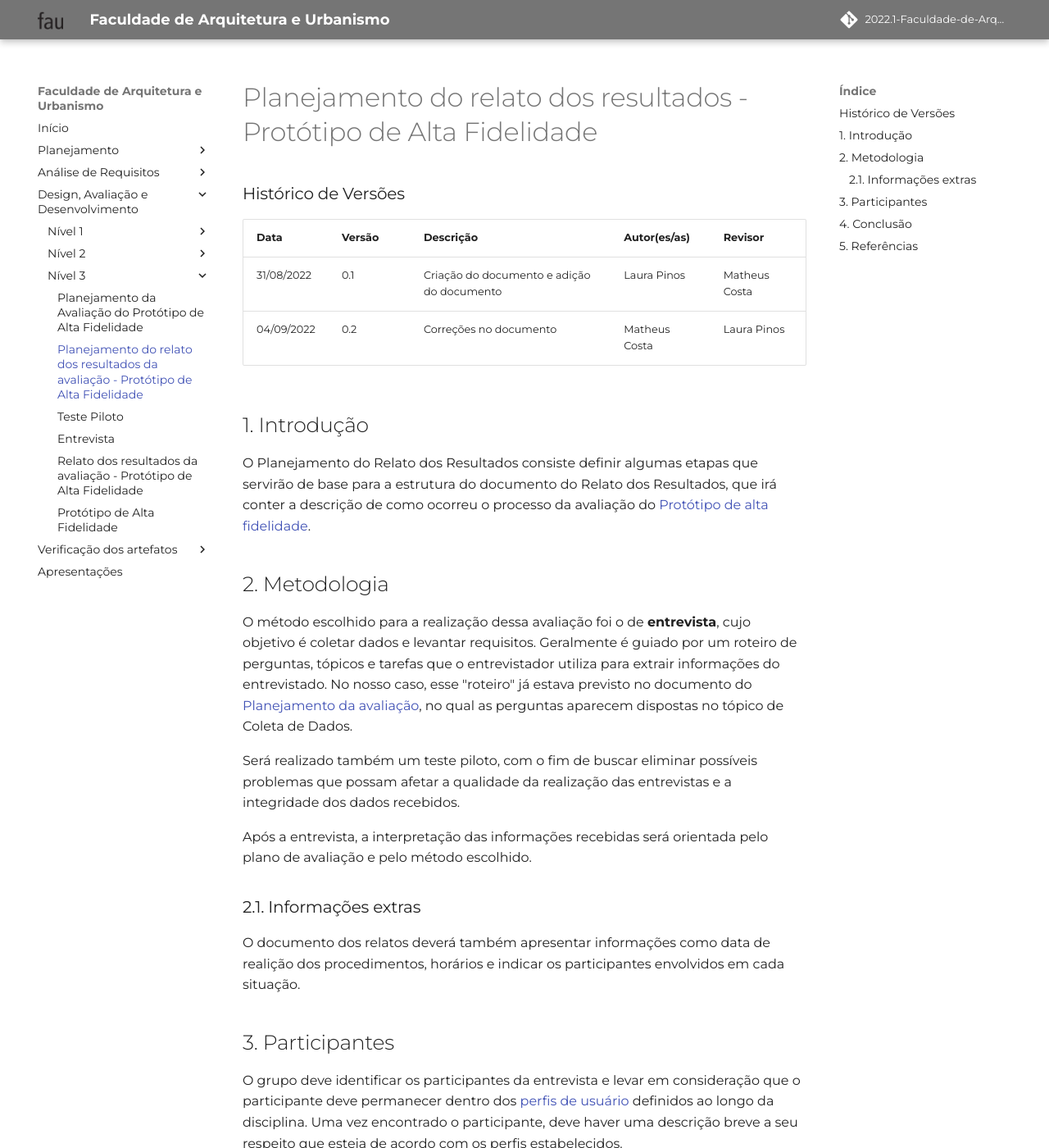
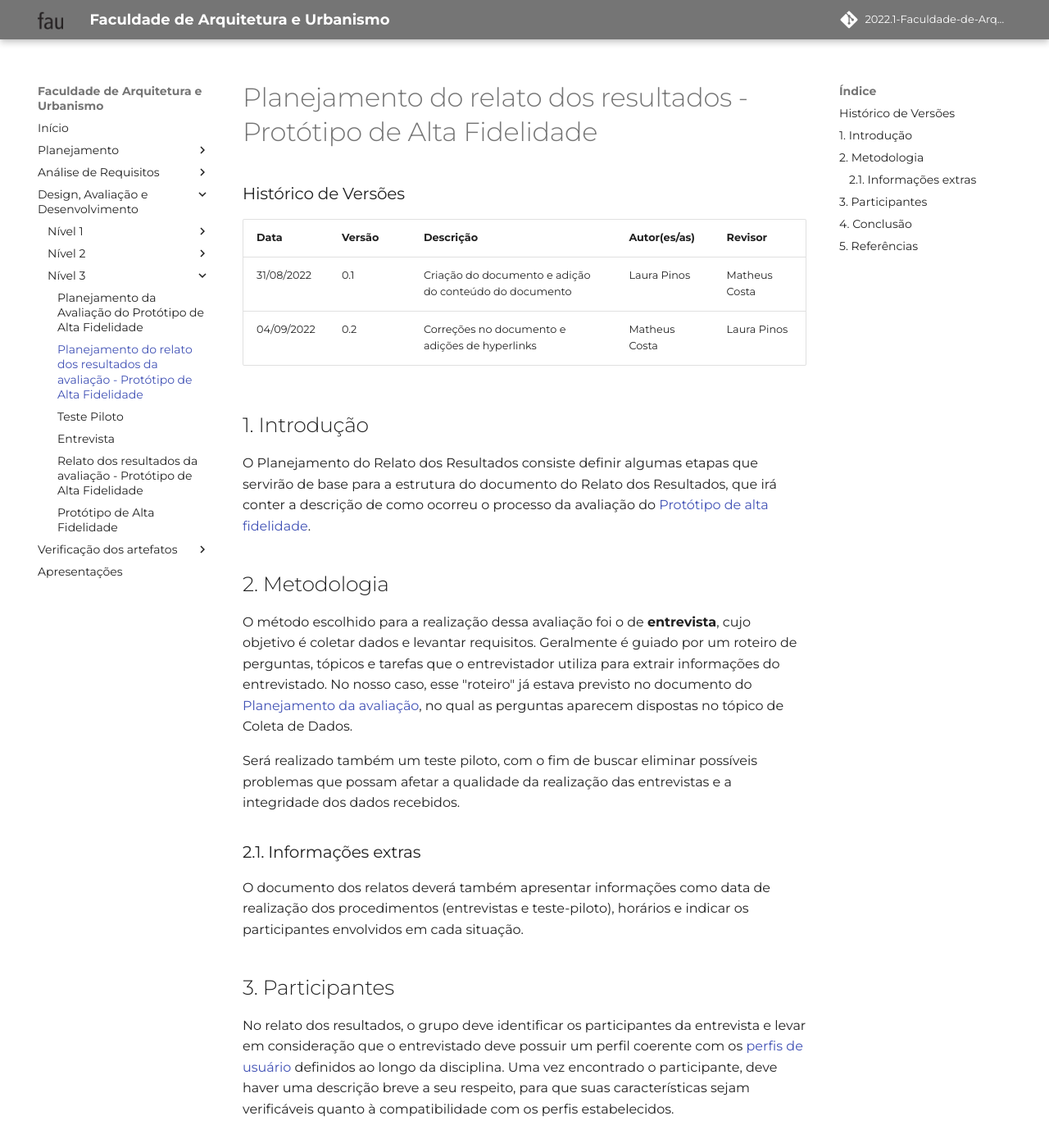
Before and after one commit to Mateusvff/2022.1-Faculdade-de-Arquitetura-e-Urbanismo, an MkDocs documentation site: the page built from docs/designAvalEDesenv/nivel3/planej-relato-result-protot-alta.md, in a window 1280 px wide and 1400 px high. Shown: the whole window at 82% size. Built offline with MkDocs 1.6.1 and Material for MkDocs 9.7.7, drawn with Linux system fonts in a browser that asks for light colours; some web fonts are replaced; comment, search, counter and statistics services are not loaded.

Commit message:
:repeat: correções e detalhamentos nos documentos

```diff
--- a/docs/designAvalEDesenv/nivel3/planej-relato-result-protot-alta.md
+++ b/docs/designAvalEDesenv/nivel3/planej-relato-result-protot-alta.md
@@ -4,8 +4,8 @@
 
 **Data** | **Versão** | **Descrição** | **Autor(es/as)** | **Revisor**
 --- | --- | --- | --- | ---
-31/08/2022 | 0.1 | Criação do documento e adição do documento | Laura Pinos | Matheus Costa
-04/09/2022 | 0.2 | Correções no documento | Matheus Costa | Laura Pinos
+31/08/2022 | 0.1 | Criação do documento e adição do conteúdo do documento | Laura Pinos | Matheus Costa
+04/09/2022 | 0.2 | Correções no documento e adições de hyperlinks | Matheus Costa | Laura Pinos
 
 ## 1. Introdução
 
@@ -17,15 +17,13 @@ O método escolhido para a realização dessa avaliação foi o de **entrevista*
 
 Será realizado também um teste piloto, com o fim de buscar eliminar possíveis problemas que possam afetar a qualidade da realização das entrevistas e a integridade dos dados recebidos.
 
-Após a entrevista, a interpretação das informações recebidas será orientada pelo plano de avaliação e pelo método escolhido.
-
 ### 2.1. Informações extras
 
-O documento dos relatos deverá também apresentar informações como data de realição dos procedimentos, horários e indicar os participantes envolvidos em cada situação.
+O documento dos relatos deverá também apresentar informações como data de realização dos procedimentos (entrevistas e teste-piloto), horários e indicar os participantes envolvidos em cada situação.
 
 ## 3. Participantes
 
-O grupo deve identificar os participantes da entrevista e levar em consideração que o participante deve permanecer dentro dos [perfis de usuário](../../analise-de-requisitos/Perfil-de-usuario.md) definidos ao longo da disciplina. Uma vez encontrado o participante, deve haver uma descrição breve a seu respeito que esteja de acordo com os perfis estabelecidos.
+No relato dos resultados, o grupo deve identificar os participantes da entrevista e levar em consideração que o entrevistado deve possuir um perfil coerente com os [perfis de usuário](../../analise-de-requisitos/Perfil-de-usuario.md) definidos ao longo da disciplina. Uma vez encontrado o participante, deve haver uma descrição breve a seu respeito, para que suas características sejam verificáveis quanto à compatibilidade com os perfis estabelecidos.
 
 ## 4. Conclusão
 
```
Also changed, not shown: docs/designAvalEDesenv/nivel3/entrevista.md (+1 -1 lines), docs/designAvalEDesenv/nivel3/relato-result-protot-alta.md (+1 -1 lines), docs/designAvalEDesenv/nivel3/teste_piloto.md (+1 -1 lines).
